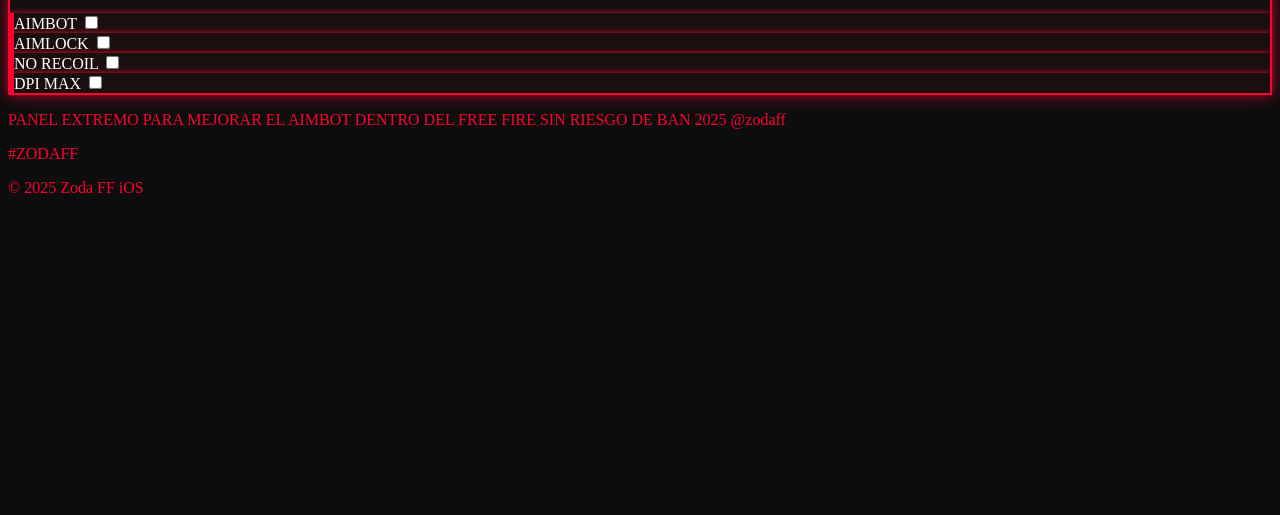
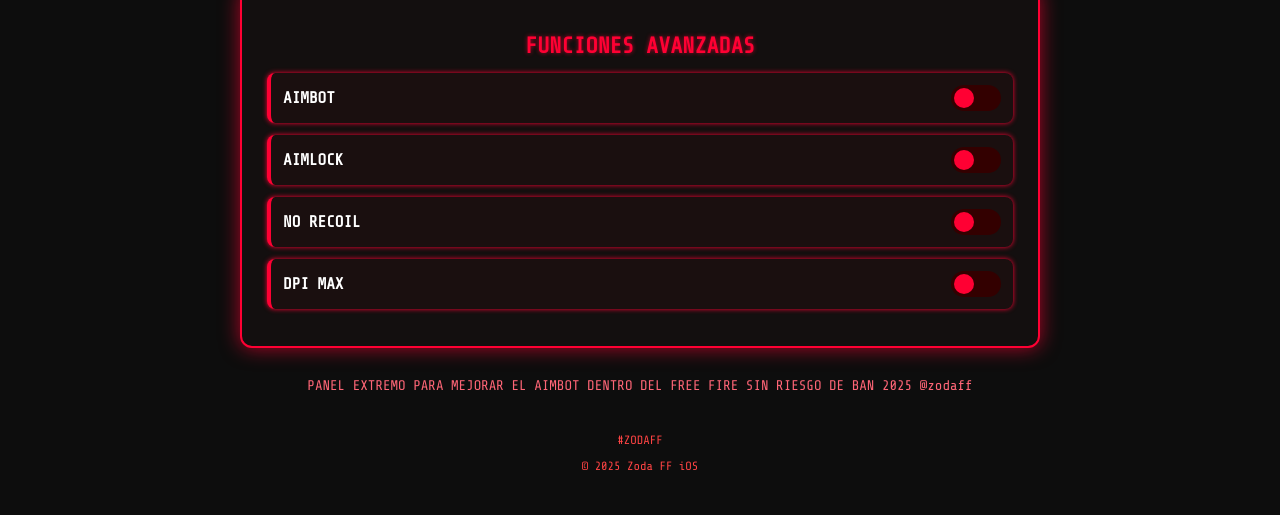
Before and after one commit to zodaffhib/Panel-Zodaff, a plain HTML site: page index.html in a window 1280 px wide. Shown: the part 948-1463 px from the top of the page. Before the commit the page ends 1161 px from the top, so only its background shows below. Drawn offline with nearby package versions, Linux system fonts and the light colour scheme.

Commit message:
Update style.css

```diff
--- a/style.css
+++ b/style.css
@@ -1,32 +1,119 @@
+@import url('https://fonts.googleapis.com/css2?family=Share+Tech+Mono&display=swap');
+
 body {
+  margin: 0;
+  padding: 0;
+  font-family: 'Share Tech Mono', monospace;
+  color: #ff0033;
   background: #0d0d0d;
+  overflow: hidden;
+}
+
+.container {
+  position: relative;
+  z-index: 2;
+  padding: 30px 20px;
+  max-width: 800px;
+  margin: auto;
+  text-align: center;
+}
+
+h1 {
+  font-size: 2.5em;
+  margin-bottom: 30px;
   color: #ff0033;
+  font-weight: 700;
+  letter-spacing: 1px;
+  text-shadow: 0 0 10px #ff0033;
+  text-transform: uppercase;
 }
 
 .panel {
   background: #130f0f;
   border: 2px solid #ff0033;
-  box-shadow: 0 0 15px #ff0033aa;
+  border-radius: 12px;
+  padding: 25px;
+  margin-bottom: 30px;
+  box-shadow: 0 0 20px #ff0033aa;
+}
+
+.panel h2 {
+  color: #ff0033;
+  margin-bottom: 15px;
+  font-size: 1.4em;
+  text-shadow: 0 0 4px #ff0033aa;
 }
 
 .function {
+  display: flex;
+  justify-content: space-between;
+  align-items: center;
   background: #1a0f0f;
+  margin: 12px 0;
+  padding: 12px;
+  border-radius: 8px;
   border-left: 4px solid #ff0033;
   box-shadow: 0 0 5px #ff0033;
 }
 
 .function-name {
   color: #ffffff;
+  font-weight: bold;
+  font-size: 1em;
+}
+
+.toggle-switch {
+  position: relative;
+  width: 50px;
+  height: 26px;
+}
+
+.toggle-switch input {
+  opacity: 0;
+  width: 0;
+  height: 0;
 }
 
 .slider {
+  position: absolute;
+  cursor: pointer;
+  top: 0;
+  left: 0;
+  right: 0;
+  bottom: 0;
   background-color: #330000;
+  border-radius: 34px;
+  transition: 0.4s;
 }
 
 .slider:before {
+  position: absolute;
+  content: "";
+  height: 20px;
+  width: 20px;
+  left: 3px;
+  bottom: 3px;
   background-color: #ff0033;
+  transition: 0.4s;
+  border-radius: 50%;
 }
 
 input:checked + .slider {
-  background-color: #ff003344;
+  background-color: #ff003355;
 }
+
+input:checked + .slider:before {
+  transform: translateX(24px);
+}
+
+.desc {
+  color: #ff6677;
+  font-size: 14px;
+  margin-top: 25px;
+}
+
+footer {
+  margin-top: 40px;
+  color: #ff4444;
+  font-size: 12px;
+}
```
